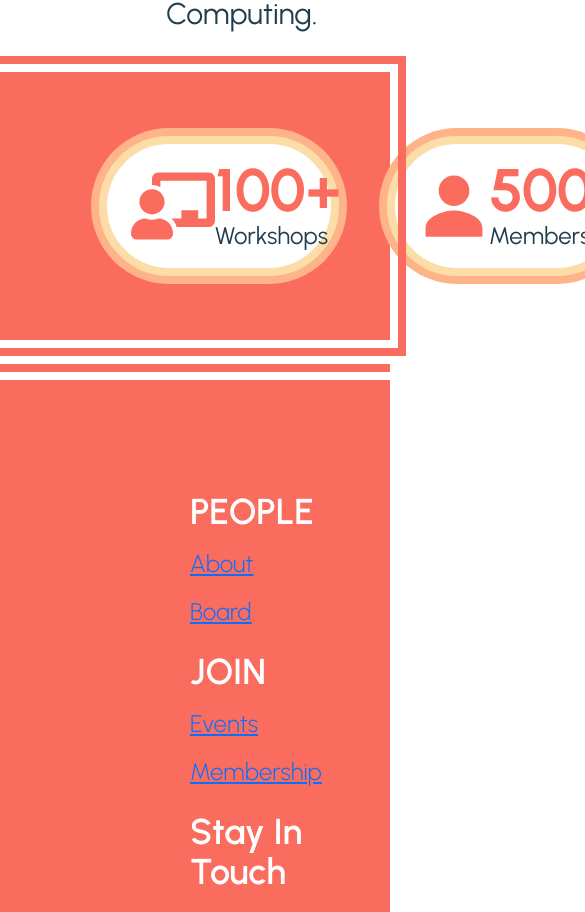
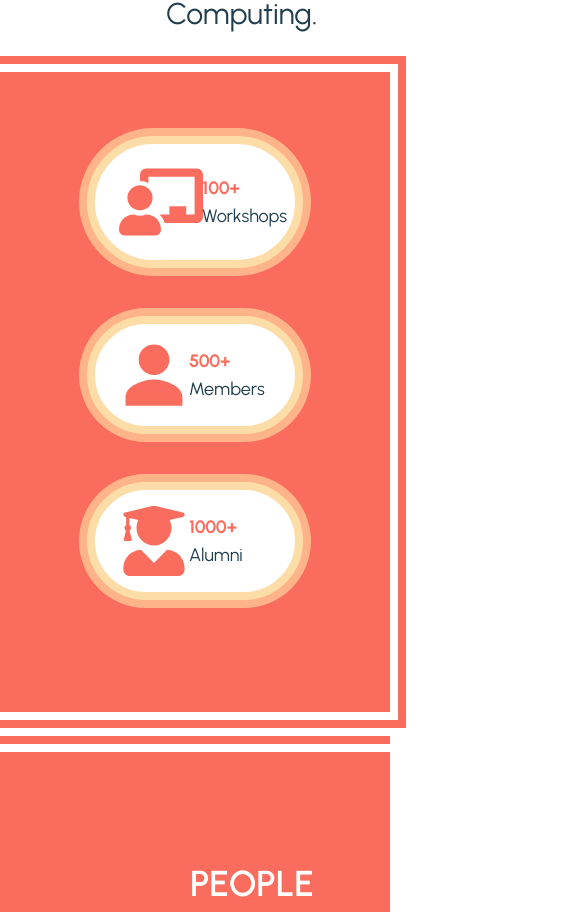
Before and after one commit to acm-ucr/winc-website, a Next.js app: page /home in a window 390 px wide. Shown: the part 1332-2244 px from the top of the page, 585 px wide, since content can reach past the window. Built offline with nearby package versions, Linux system fonts and the light colour scheme.

Commit message:
stats components are in columns when on mobile, but within stats components the icons remain next to the words

```diff
--- a/src/components/home/Stat.js
+++ b/src/components/home/Stat.js
@@ -1,15 +1,16 @@
 "use client";
 import React from "react";
+
 // style the component here
 const Stat = ({ icon, stat, type }) => {
   return (
     <div
-      className={`flex flex-row w-full h-full items-center rounded-full border-8 border-winc-yellow ring-8 ring-winc-orange mx-4 text-winc-pink bg-winc-white py-3`}
+      className={`flex flex-row w-full h-full items-center rounded-full border-8 border-winc-yellow ring-8 ring-winc-orange mx-4 text-winc-pink bg-winc-white py-3 sm: flex flex-row`}
     >
-      <div className=" w-5/12 ml-6">{icon}</div>
+      <div className="ml-6 mr-0 w-5/12 ">{icon}</div>
       <div className="flex flex-col justify-center w-8/12">
-        <div className=" text-6xl font-bold">{stat}</div>
-        <div className="text-winc-black text-2xl font-normal text-left">
+        <div className=" text-left text-lg sm:text-6xl font-bold">{stat}</div>
+        <div className=" text-winc-black text-lg sm: text-2xl font-normal text-left">
           {type}
         </div>
       </div>
--- a/src/components/home/Stats.js
+++ b/src/components/home/Stats.js
@@ -3,6 +3,8 @@ import React from "react";
 import { FaChalkboardTeacher } from "react-icons/fa";
 import { IoPersonSharp } from "react-icons/io5";
 import { FaUserGraduate } from "react-icons/fa";
+import { Row } from "react-bootstrap";
+import { Col } from "react-bootstrap";
 
 import Stat from "./Stat";
 
@@ -12,19 +14,32 @@ const Stats = () => {
   return (
     <div className="flex justify-center items-center bg-winc-pink w-full p-16 outline outline-8 outline-winc-pink outline-offset-8 my-4">
       <div className=""></div>
-      <div className="bg-winc-pink flex flex-row w-11/12">
+      {/* <div className="bg-winc-pink flex flex-row w-11/12"> */}
+      <Row className="flex justify-center w-11/12 ">
+        <Col className="flex flex-col items-center justify-center text-center mb-12">
           <Stat
             icon={<FaChalkboardTeacher size="84px" />}
             stat="100+"
             type="Workshops"
           />
-        <Stat icon={<IoPersonSharp size="70px" />} stat="500+" type="Members" />
+        </Col>
+        <Col className="flex flex-col items-center justify-center text-center mb-12">
+          <Stat
+            icon={<IoPersonSharp size="70px" />}
+            stat="500+"
+            type="Members"
+          />
+        </Col>
+        <Col className="flex flex-col items-center justify-center text-center mb-12">
           <Stat
             icon={<FaUserGraduate size="70px" />}
             stat="1000+"
             type="Alumni"
           />
-      </div>
+        </Col>
+      </Row>
+
+      {/* </div> */}
     </div>
   );
 };
```
Lines whose indentation alone changed are shown as unchanged.
